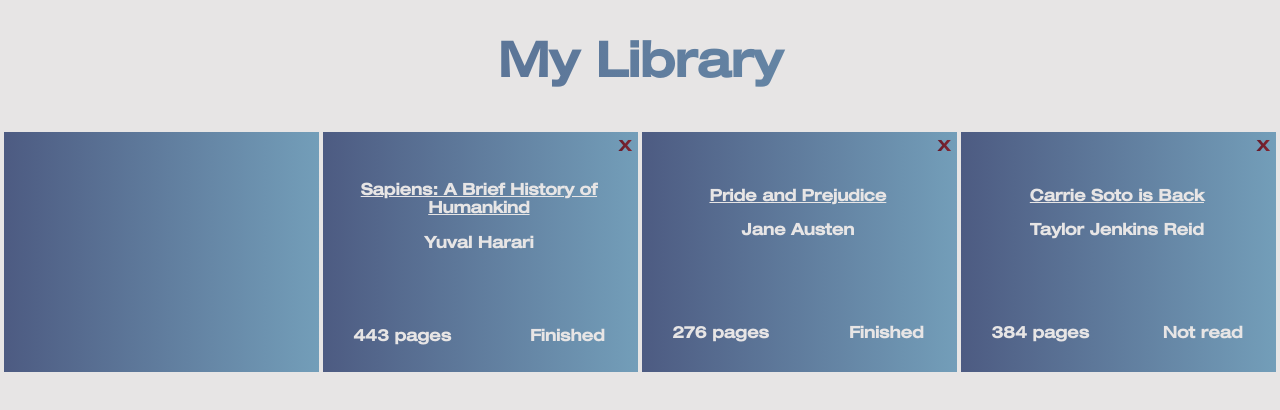
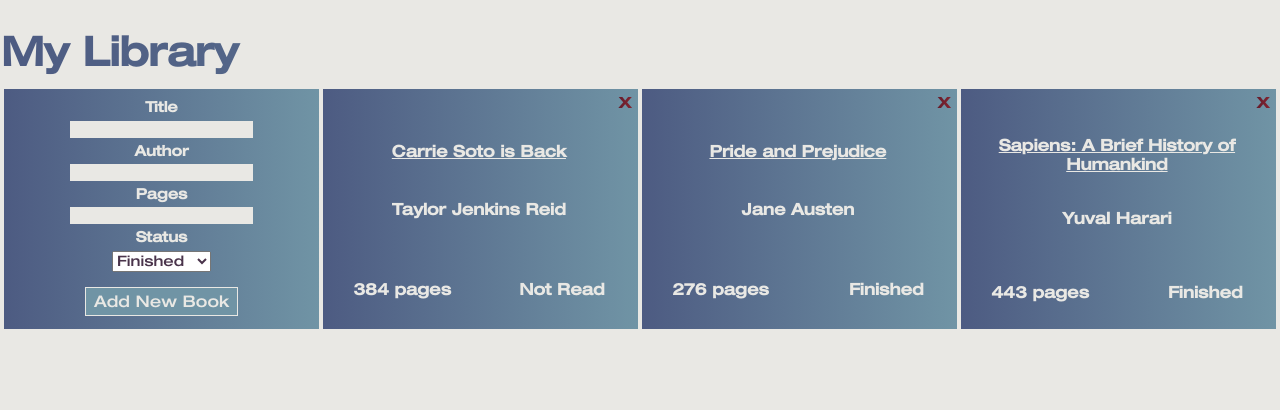
Before and after one commit to emeibech/library, a plain HTML site: page index.html in a window 1280 px wide. Drawn offline with Linux system fonts and the light colour scheme.

Commit message:
Add form for adding new book

```diff
--- a/index.html
+++ b/index.html
@@ -15,7 +15,37 @@
         <h1>My Library</h1>
     </header>
     <main class="lib">
-        <div class="add-new"></div>
+        <div class="add-new">
+            <form class="book-form">
+                <div class="form-group">
+                    <label for="title">Title</label>
+                    <input type="text" id="title">
+                </div>
+
+                <div class="form-group">
+                    <label for="author">Author</label>
+                    <input type="text" id="author">
+                </div>
+
+                <div class="form-group">
+                    <label for="pages">Pages</label>
+                    <input type="text" id="pages">
+                </div>
+
+                <div class="form-group">
+                    <label for="status">Status</label>
+                    <select name="status" id="status">
+                        <option value="Finished">Finished</option>
+                        <option value="Not Read">Not Read</option>
+                        <option value="Started">Started</option>
+                        <option value="DNFed">DNFed</option>
+                    </select>
+                </div>
+                <div class="form-group">
+                    <button class="add-book-submit" type="button">Add New Book</button>
+                </div>
+            </form>
+        </div>
     </main>
 </body>
 </html>
--- a/script.js
+++ b/script.js
@@ -9,9 +9,9 @@
 
 const sapiens = new Book('Sapiens: A Brief History of Humankind', 'Yuval Harari', '443', 'Finished');
 const prideAndPrejudice = new Book('Pride and Prejudice', 'Jane Austen', '276', 'Finished');
-const carrieSotoisBack = new Book ('Carrie Soto is Back', 'Taylor Jenkins Reid', '384', 'Not read');
+const carrieSotoisBack = new Book ('Carrie Soto is Back', 'Taylor Jenkins Reid', '384', 'Not Read');
 
-myLibrary.push(sapiens, prideAndPrejudice, carrieSotoisBack);
+myLibrary.unshift(carrieSotoisBack, prideAndPrejudice, sapiens);
 
 //display books
 myLibrary.forEach(book => displayBooks(book));
--- a/style.css
+++ b/style.css
@@ -11,21 +11,20 @@
 }
 
 body {
-    background-color: #e7e5e5;
+    background-color: #e9e8e4;
 }
 
-header {
-    text-align: center;
-}
+header {padding: 1px;}
 
 header h1 {
-    background: -webkit-linear-gradient(0deg, #4d5b82, #739eb9);
+    background: -webkit-linear-gradient(0deg, #4d5b82, #7094a5);
     -webkit-background-clip: text;
     background-clip: text;
     -webkit-text-fill-color: transparent;
     font-family: neue;
-    height: 4rem;
-    font-size: 3rem;
+    height: 3.5rem;
+    font-size: 2.5rem;
+    margin-bottom: 0;
 }
 
 main {
@@ -40,15 +39,15 @@
     height: 240px;
     display: grid;
     grid-template-columns: repeat(14, 1fr);
-    /* background: -webkit-linear-gradient(45deg, #48557f, #739eb9);
+    /* background: -webkit-linear-gradient(45deg, #48557f, #7094a5);
     -webkit-background-clip: text;
     background-clip: text;
     -webkit-text-fill-color: transparent;
     border: 2px solid #779eba; */
-    background-image: linear-gradient(90deg, #4d5b82, #739eb9);
+    background-image: linear-gradient(90deg, #4d5b82, #7094a5);
     font-weight: 600;
     cursor: default;
-    color: #e7e5e5;
+    color: #e9e8e4;
 }
 
 main > div > p {
@@ -84,7 +83,7 @@
 .book .author {
     /* border: 1px solid firebrick; */
     grid-column: 2 / -2;
-    align-items: start;
+    align-items: center;
 }
 
 .book .pages {
@@ -100,3 +99,48 @@
     justify-content: end;
     align-items: center;
 }
+
+/* Add new book */
+.add-new {
+    /* border: 1px solid sandybrown; */
+    display: grid;
+    grid-template-columns: 1fr;
+    padding-block: 8px;
+}
+
+.book-form {
+    /* border: 1px solid slateblue; */
+    display: grid;
+}
+
+.form-group {
+    /* border: 1px solid sienna; */
+    display: grid;
+    place-items: center;
+}
+
+.add-book-submit {
+    color: #e9e8e4;
+    background-color: #7094a5;
+    border: 1px solid #e9e8e4;
+    cursor: pointer;
+    padding-block: 4px;
+    padding-inline: 8px;
+    margin-top: 8px;
+}
+
+.add-book-submit:active {transform: scale(99%);}
+
+input {
+    padding-inline: 4px;
+    background-color: #e9e8e4;
+    border: none;
+}
+
+select {
+    color: #4a344b;
+}
+
+input,
+select,
+label {font-size: 0.9rem;}
```
